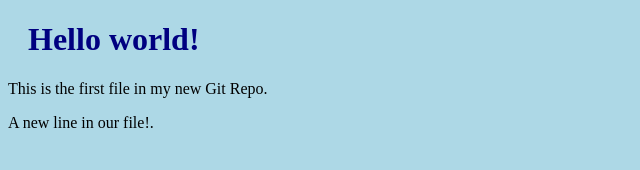
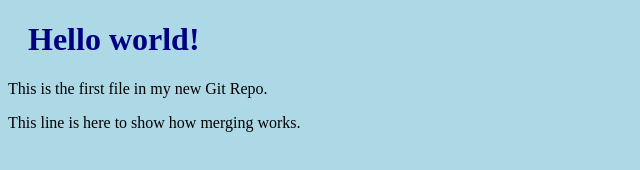
Before and after one commit to JayPanchal013/Namaste, a plain HTML site: page index.html in a window 1280 px wide. Shown: the whole page, without its empty margins (0-640 px from the left). Drawn offline with Linux system fonts and the light colour scheme.

Commit message:
updated index.html with emergency fix

```diff
--- a/index.html
+++ b/index.html
@@ -8,7 +8,7 @@
 
 <h1>Hello world!</h1>
 <p>This is the first file in my new Git Repo.</p>
-<p>A new line in our file!.</p>
+<p>This line is here to show how merging works.</p>
 
 </body>
 </html>
```
